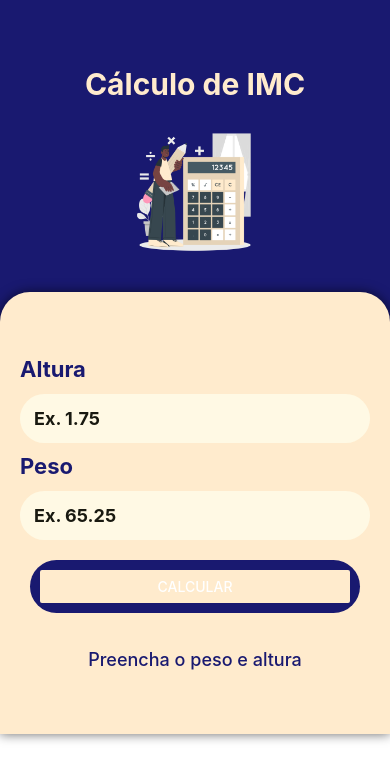
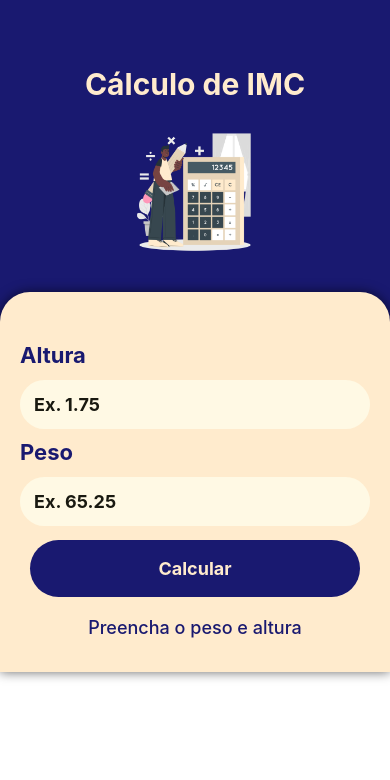
Before and after one commit to herbertribeiro19/ImcCode, a React Native app: screen / in a window 390 px wide. Shown: the top 780 px of the page. Built offline with nearby package versions, Linux system fonts and the light colour scheme.

Commit message:
update Styles

```diff
--- a/src/components/Form/index.js
+++ b/src/components/Form/index.js
@@ -1,5 +1,5 @@
 import React, { useState } from "react"
-import { StyleSheet, View, Text, TextInput, Button } from 'react-native';
+import { StyleSheet, View, Text, TextInput, TouchableOpacity } from 'react-native';
 import ResultImc from "../ResultImc/";
 
 export default function Form() {
@@ -52,9 +52,9 @@ export default function Form() {
                 <TextInput style={styles.inputHeight} onChangeText={setHeight} value={height} placeholder="Ex. 1.75" keyboardType="numeric"></TextInput>
                 <Text style={styles.textWeight}>Peso</Text>
                 <TextInput style={styles.inputWeight} onChangeText={setWeight} value={weight} placeholder="Ex. 65.25" keyboardType="numeric"></TextInput>
-                <View style={styles.btnCalculo} >
-                    <Button color="#ffebcd" onPress={() => verificationImc()} title={textButton} />
-                </View>
+                <TouchableOpacity style={styles.btnCalculo} onPress={() => { verificationImc() }}>
+                    <Text style={styles.btnText} >{textButton}</Text>
+                </TouchableOpacity>
             </View>
             <ResultImc messageResultImc={messageImc} ResultImc={imc} classificacao={tipoClassificacao} />
         </View>
@@ -62,18 +62,6 @@ export default function Form() {
 }
 
 const styles = StyleSheet.create({
-    // boxForm: {
-    //     backgroundColor: "#ffebcd",
-    //     width: 360,
-    //     height: 400,
-    //     borderRadius: 20,
-    //     alignItems: "center",
-    //     justifyContent: "center",
-    //     shadowColor: "black",
-    //     shadowOpacity: 0.2,
-    //     shadowRadius: 12,
-    // },
-
     boxForm: {
         width: "100%",
         height: "100%",
@@ -96,7 +84,6 @@ const styles = StyleSheet.create({
     },
 
     textHeight: {
-        marginTop: 14,
         fontSize: 22,
         color: "#191970",
         fontWeight: "bold",
@@ -132,15 +119,22 @@ const styles = StyleSheet.create({
 
     btnCalculo: {
         backgroundColor: "#191970",
-        padding: 10,
+        padding: 8,
         borderRadius: 30,
         color: "black",
         fontWeight: "bold",
-        margin: 10,
-        textDecorationColor: "black",
+        marginRight: 10,
+        marginLeft: 10,
+        marginTop: 4,
+        alignItems: "center",
+        justifyContent: "center",
     },
 
-
-
+    btnText: {
+        fontSize: 18,
+        color: "#ffebcd",
+        fontWeight: "bold",
+        margin: 10,
+    },
 
 });
--- a/src/components/ResultImc/index.js
+++ b/src/components/ResultImc/index.js
@@ -8,14 +8,13 @@ export default function ResultImc(props) {
             <Text style={styles.textResultado2}>{props.ResultImc}</Text>
             <Text style={styles.textResultado3}>{props.classificacao}</Text>
         </View>
-
     );
 }
 
 const styles = StyleSheet.create({
 
     textResultado: {
-        margin: 6,
+        marginBottom: 2,
         fontSize: 18,
         color: "#191970",
         fontWeight: "500",
@@ -24,7 +23,7 @@ const styles = StyleSheet.create({
     },
 
     textResultado2: {
-        marginBottom: 14,
+        marginBottom: 2,
         fontSize: 42,
         color: "#191970",
         fontWeight: "bold",
@@ -33,7 +32,7 @@ const styles = StyleSheet.create({
     },
 
     textResultado3: {
-        marginBottom: 14,
+        marginBottom: 0,
         fontSize: 16,
         color: "#333",
         fontWeight: "bold",
```
